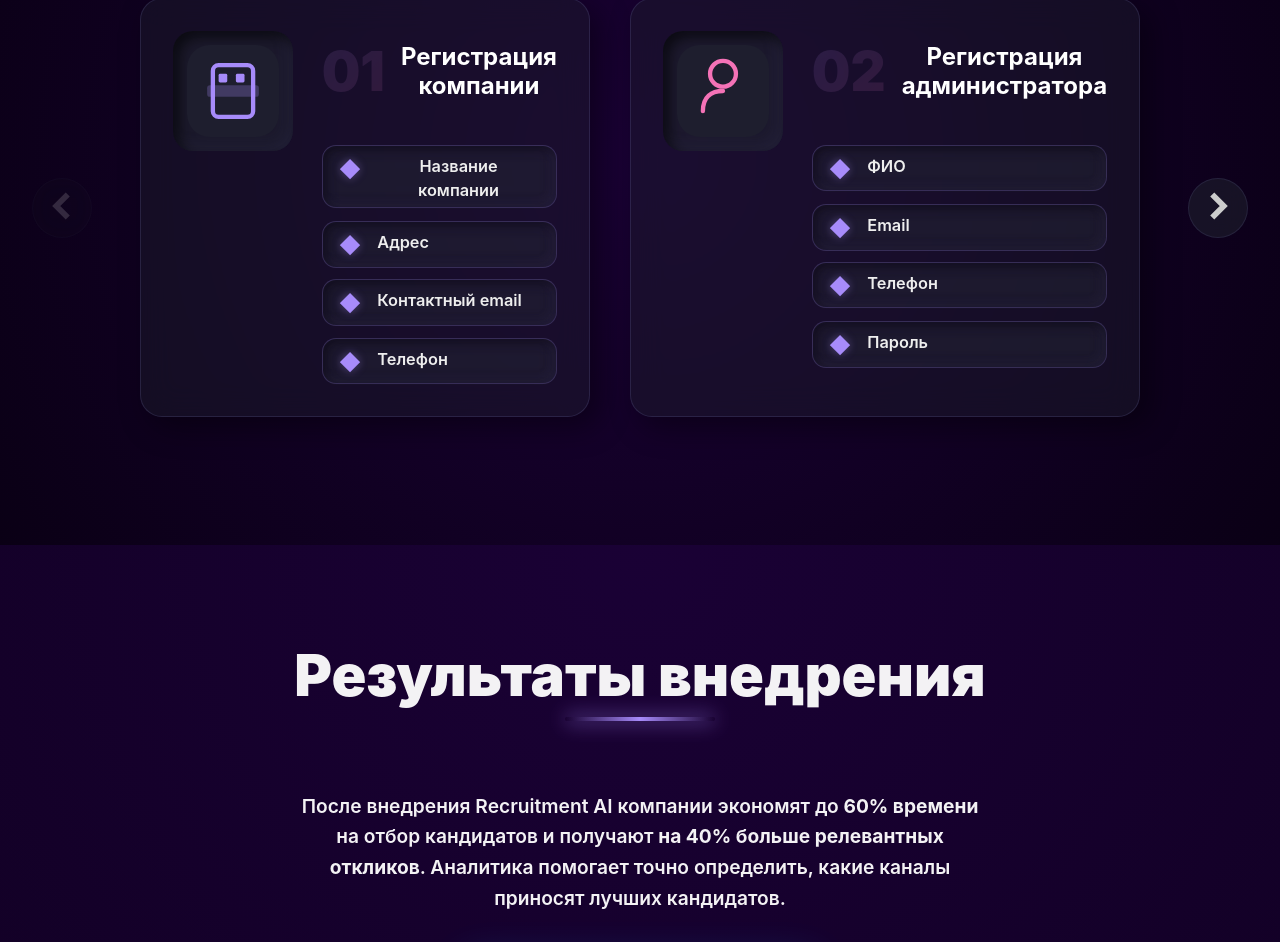
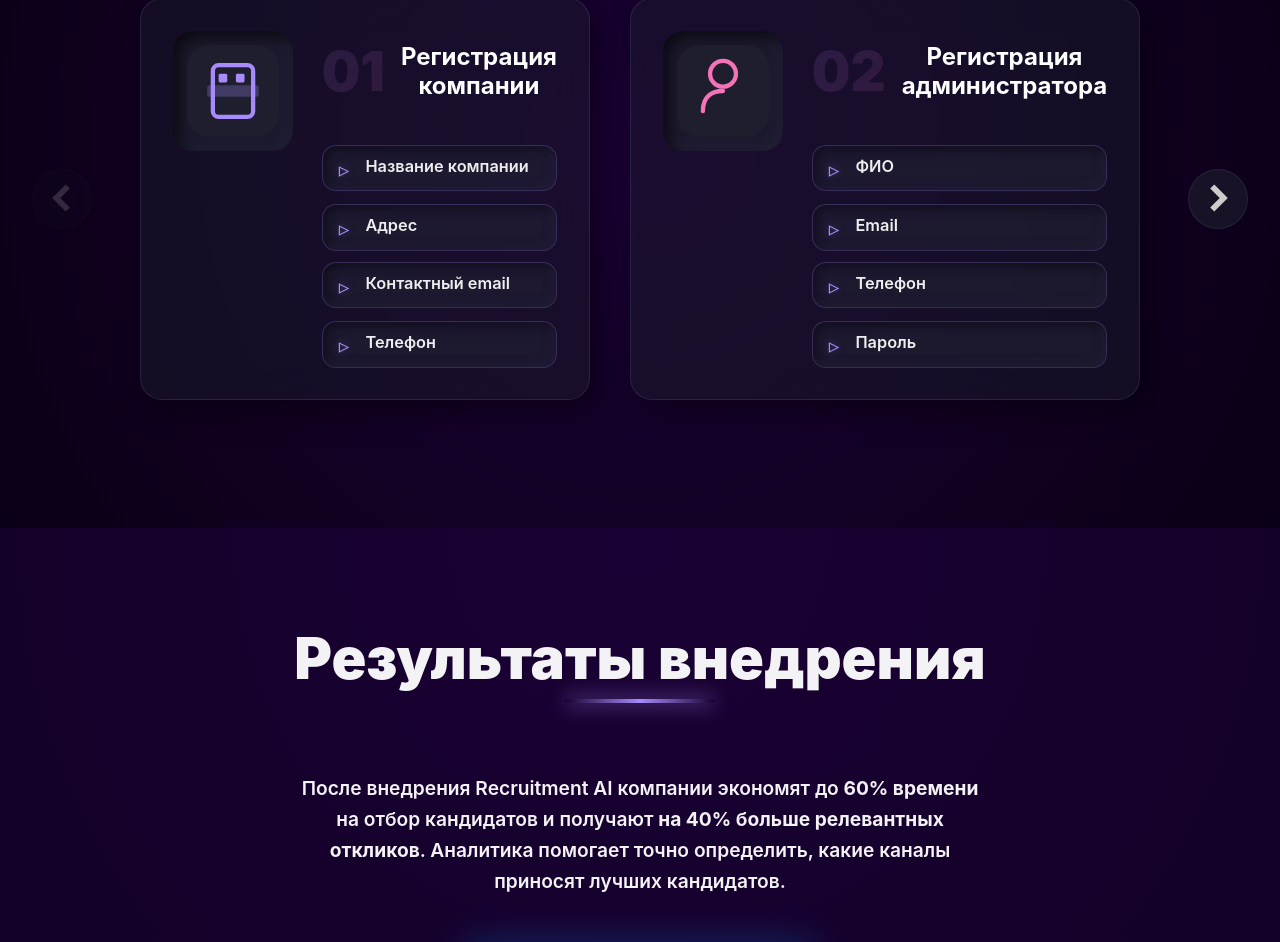
Before and after one commit to KarolinaPristupa/recruitment-ai-frontend, a React (Vite) app: page / in a window 1280 px wide. Shown: the part 1075-2017 px from the top of the page. Built offline with nearby package versions, Linux system fonts and the light colour scheme.

Commit message:
fix: stage-section fix

```diff
--- a/src/components/stages-section/index.module.scss
+++ b/src/components/stages-section/index.module.scss
@@ -86,7 +86,7 @@
   border-radius: 22px;
   padding: 2rem;
   border: 1px solid rgba(120, 120, 180, 0.2);
-  box-shadow: 10px 10px 30px rgba(0,0,0,0.4);
+  box-shadow: 10px 10px 30px rgba(0, 0, 0, 0.4);
   transition: all 0.4s ease;
   display: flex;
   gap: 1.8rem;
@@ -95,7 +95,9 @@
   &:hover {
     transform: translateY(-10px);
     border-color: rgba(167, 139, 250, 0.5);
-    box-shadow: 0 20px 40px rgba(0,0,0,0.5), 0 0 30px rgba(167,139,250,0.2);
+    box-shadow:
+      0 20px 40px rgba(0, 0, 0, 0.5),
+      0 0 30px rgba(167, 139, 250, 0.2);
 
     .num {
       opacity: 0.5;
@@ -107,7 +109,7 @@
         0 0 48px rgba(244, 114, 182, 0.6),
         0 0 72px rgba(167, 139, 250, 0.4);
       transform: scale(1.08);
-      transition: all 0.6s cubic-bezier(0.23, 1, 0.32, 1); // премиум-анимация
+      transition: all 0.6s cubic-bezier(0.23, 1, 0.32, 1);
     }
   }
 
@@ -133,7 +135,9 @@
   background: rgba(30, 30, 46, 0.7);
   border-radius: 20px;
   padding: 14px;
-  box-shadow: inset 6px 6px 14px rgba(0,0,0,0.6), inset -6px -6px 14px rgba(60,60,100,0.2);
+  box-shadow:
+    inset 6px 6px 14px rgba(0, 0, 0, 0.6),
+    inset -6px -6px 14px rgba(60, 60, 100, 0.2);
   display: grid;
   place-items: center;
 }
@@ -219,7 +223,7 @@
   width: 12px;
   height: 12px;
   border-radius: 50%;
-  background: rgba(255,255,255,0.15);
+  background: rgba(255, 255, 255, 0.15);
   transition: all 0.3s;
 }
 
@@ -227,5 +231,5 @@
   composes: dot;
   background: #a78bfa;
   transform: scale(1.4);
-  box-shadow: 0 0 20px rgba(167,139,250,0.8);
+  box-shadow: 0 0 20px rgba(167, 139, 250, 0.8);
 }
--- a/src/components/stages-section/index.tsx
+++ b/src/components/stages-section/index.tsx
@@ -1,4 +1,3 @@
-// src/components/stages-section/index.tsx
 import React, { useState, useEffect } from 'react';
 import { motion, AnimatePresence } from 'framer-motion';
 import styles from './index.module.scss';
@@ -80,6 +79,7 @@ const StagesSection: React.FC = () => {
       </motion.h2>
 
       <div className={styles.wrapper}>
+        {/* Стрелка влево */}
         <button
           onClick={() => setPage((p) => Math.max(0, p - 1))}
           disabled={page === 0}
@@ -116,7 +116,7 @@ const StagesSection: React.FC = () => {
                   <ul className={styles.list}>
                     {stage.fields.map((field, i) => (
                       <li key={i}>
-                        <span className={styles.bullet}>◆</span>
+                        <span className={styles.bullet}>▹</span>
                         {field}
                       </li>
                     ))}
--- a/tsconfig.json
+++ b/tsconfig.json
@@ -19,7 +19,8 @@
       "@services/*": ["src/services/*"],
       "@types/*": ["src/types/*"],
       "@assets/*": ["src/assets/*"],
-      "@contexts/*": ["src/contexts/*"]
+      "@contexts/*": ["src/contexts/*"],
+      "@constants/*": ["src/constants/*"]
     }
   },
   "include": ["src", "vite.config.ts"],
--- a/vite.config.ts
+++ b/vite.config.ts
@@ -19,6 +19,7 @@ export default defineConfig({
       '@types': path.resolve(__dirname, './src/types'),
       '@assets': path.resolve(__dirname, './src/assets'),
       '@contexts': path.resolve(__dirname, './src/contexts'),
+      '@constants': path.resolve(__dirname, './src/constants'),
     },
   },
 });
```
Also changed, not shown: src/components/main-section/index.module.scss (line endings or trailing spaces). Lines whose indentation alone changed are shown as unchanged.
